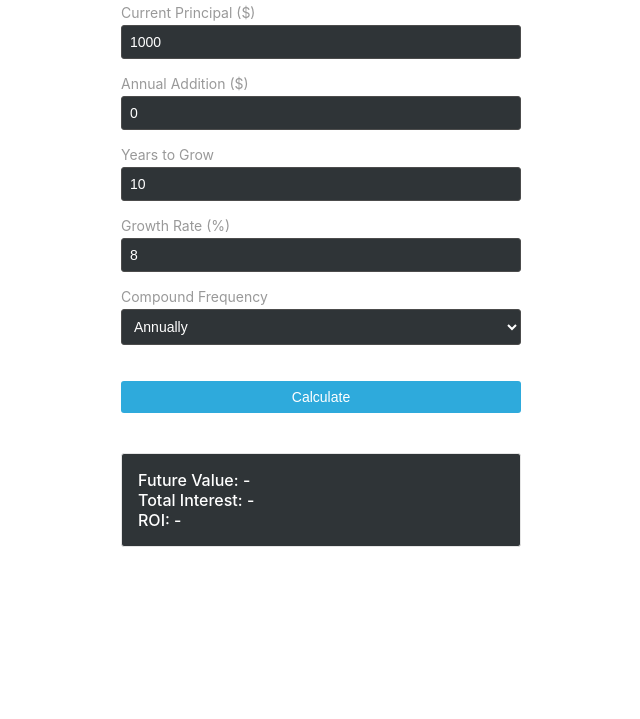
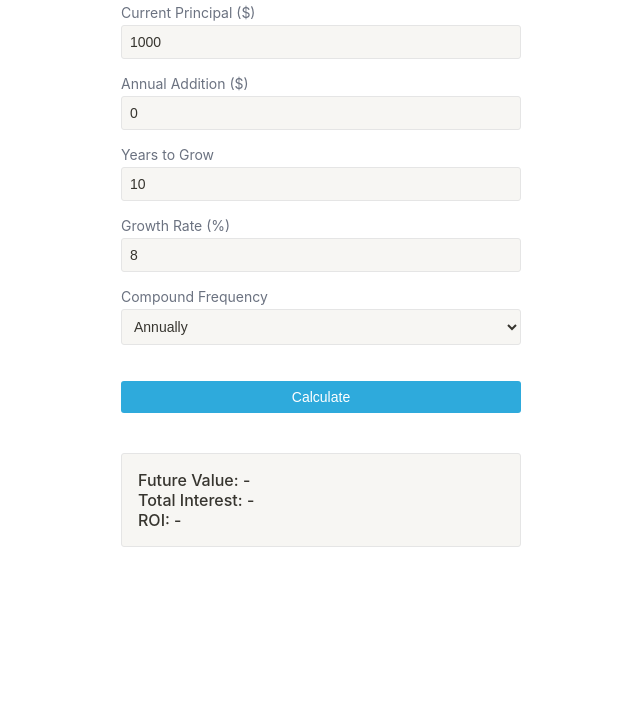
Before and after one commit to andriigardu/Compound_calculator, a plain HTML site: page index.html in a window 1280 px wide. Shown: the part 81-800 px from the top of the page, without its empty margins (319-959 px from the left). Drawn offline with Linux system fonts and the dark colour scheme.

Commit message:
Update index.html

```diff
--- a/index.html
+++ b/index.html
@@ -87,13 +87,7 @@ button:hover {
     overflow: hidden !important;
 }
 @media (prefers-color-scheme: dark) {
-    :root {
-        --notion-text-color: #ffffff;
-        --notion-gray-text-color: #999999;
-        --notion-input-background: #2f3437;
-        --notion-code-background: #2f3437;
-        --notion-border-color: #4c4c4c;
-    }
+
     body {
         color: var(--notion-text-color, #ffffff);
     }
```
